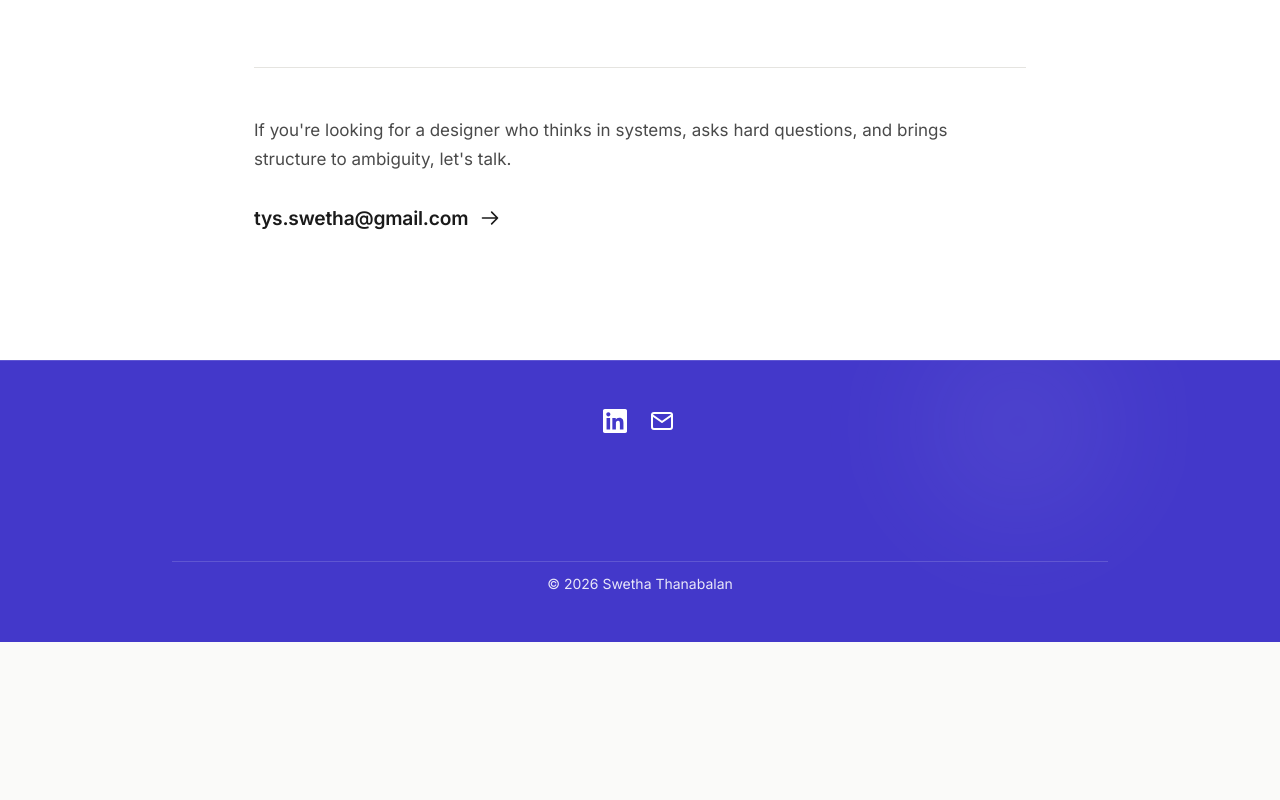
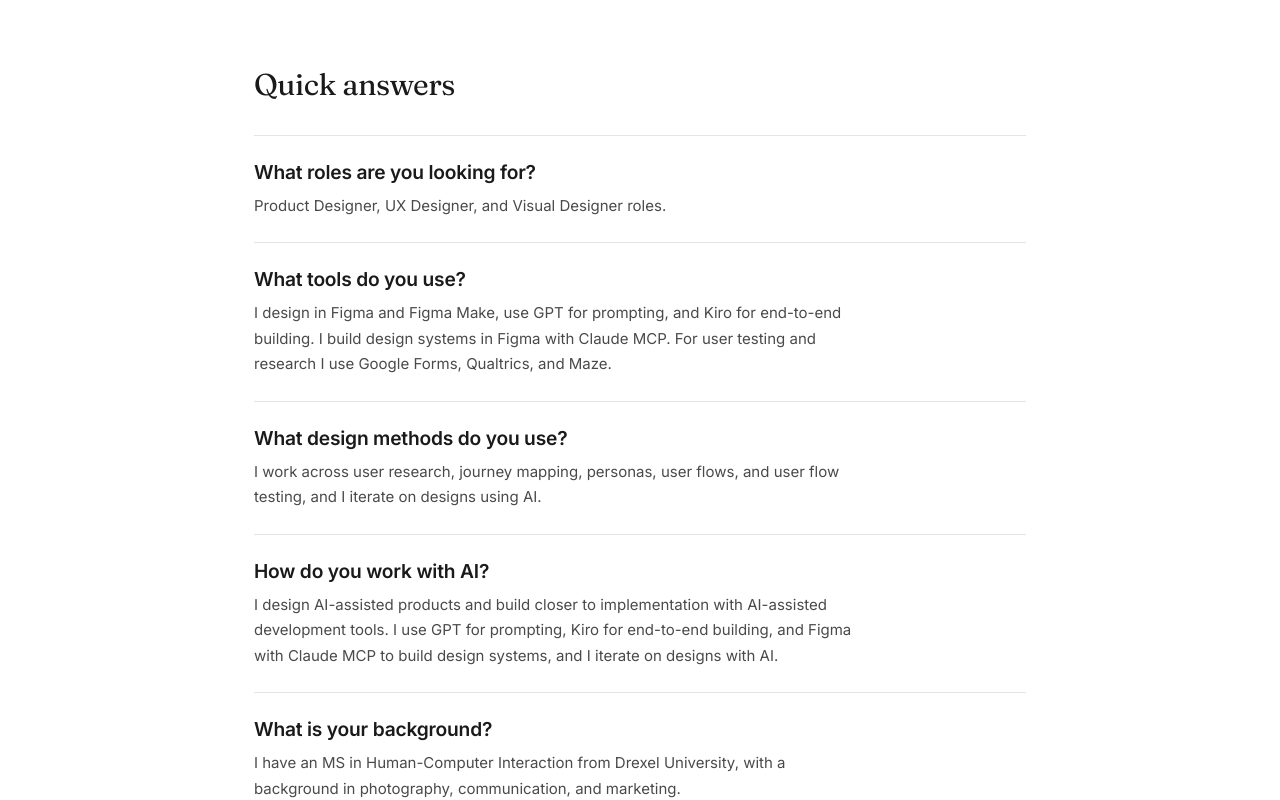
Before and after one commit to SwethaThanabalan/portfolio-vibe, a React (Vite) app: page /about in a window 1280 px wide. Shown: the part 3140-3940 px from the top of the page. Before the commit the page ends 3782 px from the top, so only its background shows below. Built offline with nearby package versions, Linux system fonts and the light colour scheme; a web font is replaced by a local one.

Commit message:
Add visible FAQ section to About page matching FAQ structured data
Reinforces AEO: same Q&A (roles, tools, methods, AI workflow, background) now visible on the page, not only in schema.

```diff
--- a/src/pages/About.tsx
+++ b/src/pages/About.tsx
@@ -33,6 +33,29 @@
     label: 'Product Design',
     status: 'Talofa, Adult You · where it converges',
     text: 'Product design at Talofa and Adult You is where everything meets. I connect research to strategy to interface to outcome, drawing on observation, audience thinking, and craft from everything else I do.',
+  },
+]
+
+const faqs = [
+  {
+    q: 'What roles are you looking for?',
+    a: 'Product Designer, UX Designer, and Visual Designer roles.',
+  },
+  {
+    q: 'What tools do you use?',
+    a: 'I design in Figma and Figma Make, use GPT for prompting, and Kiro for end-to-end building. I build design systems in Figma with Claude MCP. For user testing and research I use Google Forms, Qualtrics, and Maze.',
+  },
+  {
+    q: 'What design methods do you use?',
+    a: 'I work across user research, journey mapping, personas, user flows, and user flow testing, and I iterate on designs using AI.',
+  },
+  {
+    q: 'How do you work with AI?',
+    a: 'I design AI-assisted products and build closer to implementation with AI-assisted development tools. I use GPT for prompting, Kiro for end-to-end building, and Figma with Claude MCP to build design systems, and I iterate on designs with AI.',
+  },
+  {
+    q: 'What is your background?',
+    a: 'I have an MS in Human-Computer Interaction from Drexel University, with a background in photography, communication, and marketing.',
   },
 ]
 
@@ -190,6 +213,24 @@
         </section>
 
 
+        {/* FAQ */}
+        <section className="layout-content mb-20">
+          <AnimatedSection animation="fade-up">
+            <h2 className="type-h2 mb-8">Quick answers</h2>
+          </AnimatedSection>
+          <div className="space-y-6">
+            {faqs.map((f, i) => (
+              <AnimatedSection key={f.q} animation="fade-up" delay={i * 60}>
+                <div className="border-t border-[var(--border)] pt-6">
+                  <h3 className="type-h3 mb-2">{f.q}</h3>
+                  <p className="type-body" style={{ maxWidth: '65ch' }}>{f.a}</p>
+                </div>
+              </AnimatedSection>
+            ))}
+          </div>
+        </section>
+
+
         {/* CTA */}
         <section className="layout-content">
           <AnimatedSection animation="fade-up">
```
